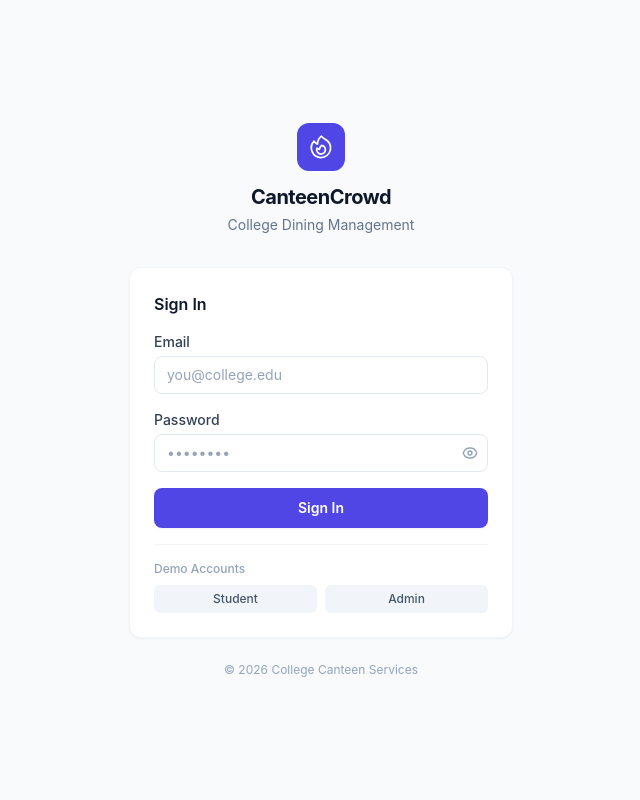
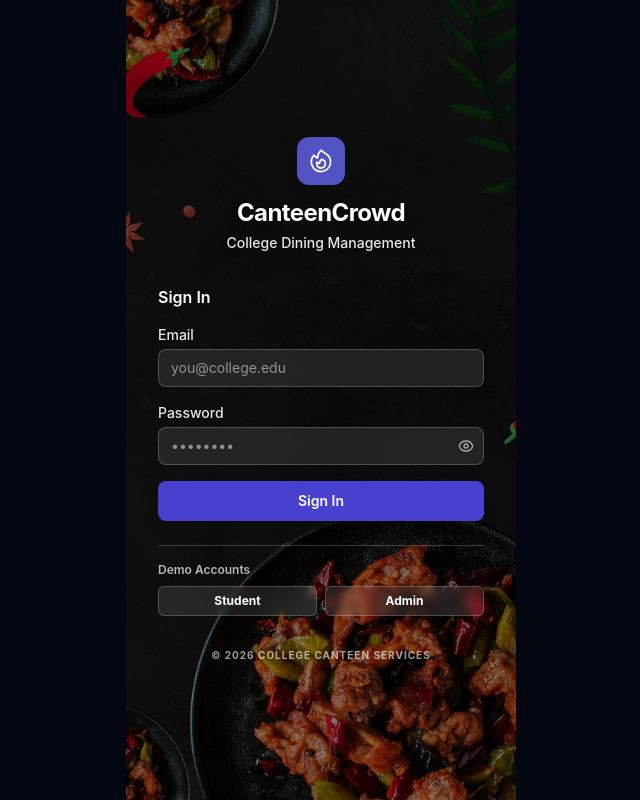
Before and after one commit to khushi-tk/Canteen-Optimizer, a React (Vite) app: page / in a window 1280 px wide. Shown: the whole page, without its empty margins (319-959 px from the left). Built offline with nearby package versions, Linux system fonts and the light colour scheme; no server answers.

Commit message:
Login Page + category separation + search bar

```diff
--- a/src/components/Menu/MenuGrid.tsx
+++ b/src/components/Menu/MenuGrid.tsx
@@ -1,23 +1,10 @@
 /**
  * components/Menu/MenuGrid.tsx
- *
- * 2-column grid of MenuItemCards with a horizontally-scrollable category
- * filter strip.  Each card shows emoji, dietary badge, name, description,
- * prep time, price, and an Add / Stepper control.
- *
- * Props:
- *   items        — full menu array
- *   isLoading    — show skeleton grid
- *   cart         — current cart items (for stepper state)
- *   onAdd        — callback when "+" / "Add" is tapped
- *   onUpdateQty  — callback for stepper delta (-1 / +1)
  */
 
 import { useMemo, useState } from 'react';
-import type { CartItem, MenuItem } from '../../types';
+import type { CartItem, MenuItem, DietaryTag } from '../../types';
 import { CategoryPill, DietaryBadge, EmptyState, Skeleton } from '../ui';
-
-/* ── Props ─────────────────────────────────────────────────── */
 
 interface MenuGridProps {
   items: MenuItem[];
@@ -27,8 +14,6 @@ interface MenuGridProps {
   onUpdateQty: (id: string, delta: number) => void;
 }
 
-/* ── MenuItemCard (internal) ───────────────────────────────── */
-
 interface CardProps {
   item: MenuItem;
   qty: number;
@@ -36,37 +21,79 @@ interface CardProps {
   onUpdateQty: (delta: number) => void;
 }
 
+/* ── Dietary filter config ─────────────────────────────────── */
+
+type DietaryFilter = 'all' | DietaryTag;
+
+const DIETARY_FILTERS: { value: DietaryFilter; label: string; dot: string }[] = [
+  { value: 'all', label: 'All', dot: '' },
+  { value: 'veg', label: 'Veg', dot: '#16a34a' },
+  { value: 'vegan', label: 'Vegan', dot: '#15803d' },
+  { value: 'non-veg', label: 'Non-Veg', dot: '#dc2626' },
+  { value: 'contains-egg', label: 'Contains Egg', dot: '#d97706' },
+];
+
+/* ── DietaryFilterBar (internal) ───────────────────────────── */
+
+function DietaryFilterBar({
+  active,
+  onChange,
+}: {
+  active: DietaryFilter;
+  onChange: (v: DietaryFilter) => void;
+}) {
+  return (
+    <div className="flex gap-2 overflow-x-auto no-scrollbar pb-1 mb-3">
+      {DIETARY_FILTERS.map(({ value, label, dot }) => {
+        const isActive = active === value;
+        return (
+          <button
+            key={value}
+            onClick={() => onChange(value)}
+            className={`flex flex-shrink-0 items-center gap-1.5 rounded-full border px-3 py-1.5 text-xs font-semibold transition-all duration-150 active:scale-95 focus:outline-none focus:ring-2 focus:ring-indigo-300 ${isActive
+                ? 'border-indigo-500 bg-indigo-50 text-indigo-700'
+                : 'border-slate-200 bg-white text-slate-600 hover:border-slate-300 hover:bg-slate-50'
+              }`}
+          >
+            {dot && (
+              <span
+                className="h-2 w-2 flex-shrink-0 rounded-sm"
+                style={{ backgroundColor: dot }}
+                aria-hidden="true"
+              />
+            )}
+            {label}
+          </button>
+        );
+      })}
+    </div>
+  );
+}
+
+/* ── MenuItemCard (internal) ───────────────────────────────── */
+
 function MenuItemCard({ item, qty, onAdd, onUpdateQty }: CardProps) {
   return (
     <div
-      className={`relative flex flex-col rounded-xl bg-white p-3 border border-slate-100 shadow-sm transition-all duration-200 ${
-        item.available
+      className={`relative flex flex-col rounded-xl bg-white p-3 border border-slate-100 shadow-sm transition-all duration-200 ${item.available
           ? 'hover:-translate-y-0.5 hover:shadow-md hover:border-slate-200'
           : 'opacity-50 pointer-events-none'
-      }`}
+        }`}
     >
-      {/* Unavailable overlay */}
       {!item.available && (
         <span className="absolute inset-0 z-10 flex items-center justify-center rounded-xl bg-white/70 text-xs font-semibold text-slate-500 backdrop-blur-[1px]">
           Currently unavailable
         </span>
       )}
 
-      {/* Top row: emoji + badge */}
       <div className="flex items-start justify-between mb-2">
         <span className="text-[28px] leading-none select-none">{item.emoji}</span>
         <DietaryBadge tag={item.dietaryTag} />
       </div>
 
-      {/* Name + description */}
-      <h3 className="text-sm font-semibold text-slate-900 leading-tight">
-        {item.name}
-      </h3>
-      <p className="line-clamp-2 mt-0.5 text-xs leading-relaxed text-slate-500">
-        {item.description}
-      </p>
+      <h3 className="text-sm font-semibold text-slate-900 leading-tight">{item.name}</h3>
+      <p className="line-clamp-2 mt-0.5 text-xs leading-relaxed text-slate-500">{item.description}</p>
 
-      {/* Prep time */}
       <div className="mt-2 flex items-center gap-1.5 text-xs text-slate-400">
         <svg className="h-3.5 w-3.5" fill="none" viewBox="0 0 24 24" stroke="currentColor" strokeWidth={2}>
           <path strokeLinecap="round" strokeLinejoin="round" d="M12 6v6h4.5m4.5 0a9 9 0 11-18 0 9 9 0 0118 0z" />
@@ -74,11 +101,8 @@ function MenuItemCard({ item, qty, onAdd, onUpdateQty }: CardProps) {
         <span className="font-medium">~{item.prepTimeMinutes} min</span>
       </div>
 
-      {/* Price + Add / Stepper */}
       <div className="mt-auto flex items-center justify-between pt-3">
-        <span className="text-base font-bold text-slate-900">
-          ₹{item.price}
-        </span>
+        <span className="text-base font-bold text-slate-900">₹{item.price}</span>
 
         {qty === 0 ? (
           <button
@@ -97,9 +121,7 @@ function MenuItemCard({ item, qty, onAdd, onUpdateQty }: CardProps) {
             >
               −
             </button>
-            <span className="w-5 text-center text-sm font-bold text-slate-900 tabular-nums">
-              {qty}
-            </span>
+            <span className="w-5 text-center text-sm font-bold text-slate-900 tabular-nums">{qty}</span>
             <button
               onClick={() => onUpdateQty(1)}
               aria-label={`Increase ${item.name} quantity`}
@@ -116,27 +138,38 @@ function MenuItemCard({ item, qty, onAdd, onUpdateQty }: CardProps) {
 
 /* ── MenuGrid ──────────────────────────────────────────────── */
 
-export function MenuGrid({
-  items,
-  isLoading,
-  cart,
-  onAdd,
-  onUpdateQty,
-}: MenuGridProps) {
+export function MenuGrid({ items, isLoading, cart, onAdd, onUpdateQty }: MenuGridProps) {
   const [activeCategory, setActiveCategory] = useState('All');
+  const [query, setQuery] = useState('');
+  const [dietaryFilter, setDietaryFilter] = useState<DietaryFilter>('all');
 
   const categories = useMemo(() => {
     const cats = Array.from(new Set(items.map((i) => i.category)));
     return ['All', ...cats];
   }, [items]);
 
-  const filtered = useMemo(
-    () =>
-      activeCategory === 'All'
-        ? items
-        : items.filter((i) => i.category === activeCategory),
-    [items, activeCategory],
-  );
+  const filtered = useMemo(() => {
+    const q = query.trim().toLowerCase();
+
+    let result = activeCategory === 'All'
+      ? items
+      : items.filter((i) => i.category === activeCategory);
+
+    if (dietaryFilter !== 'all') {
+      result = result.filter((i) => i.dietaryTag === dietaryFilter);
+    }
+
+    if (q) {
+      result = result.filter(
+        (i) =>
+          i.name.toLowerCase().includes(q) ||
+          i.category.toLowerCase().includes(q) ||
+          i.description?.toLowerCase().includes(q),
+      );
+    }
+
+    return result;
+  }, [items, activeCategory, dietaryFilter, query]);
 
   const qtyMap = useMemo(() => {
     const map = new Map<string, number>();
@@ -144,10 +177,17 @@ export function MenuGrid({
     return map;
   }, [cart]);
 
-  /* Loading skeleton */
+  const activeFiltersCount = (dietaryFilter !== 'all' ? 1 : 0) + (query ? 1 : 0);
+
   if (isLoading) {
     return (
       <div>
+        <Skeleton className="h-10 w-full rounded-xl mb-3" />
+        <div className="flex gap-2 overflow-x-auto no-scrollbar pb-3">
+          {Array.from({ length: 4 }).map((_, i) => (
+            <Skeleton key={i} className="h-8 w-24 flex-shrink-0 rounded-full" />
+          ))}
+        </div>
         <div className="flex gap-2 overflow-x-auto no-scrollbar pb-3">
           {Array.from({ length: 5 }).map((_, i) => (
             <Skeleton key={i} className="h-9 w-20 flex-shrink-0 rounded-full" />
@@ -164,6 +204,37 @@ export function MenuGrid({
 
   return (
     <div>
+      {/* Search bar */}
+      <div className="relative mb-3">
+        <svg
+          className="pointer-events-none absolute left-3 top-1/2 -translate-y-1/2 h-4 w-4 text-slate-400"
+          fill="none" viewBox="0 0 24 24" stroke="currentColor" strokeWidth={2}
+        >
+          <path strokeLinecap="round" strokeLinejoin="round" d="M21 21l-4.35-4.35m0 0A7.5 7.5 0 104.5 4.5a7.5 7.5 0 0012.15 12.15z" />
+        </svg>
+        <input
+          type="search"
+          value={query}
+          onChange={(e) => setQuery(e.target.value)}
+          placeholder="Search items or categories…"
+          className="w-full rounded-xl border border-slate-200 bg-slate-50 py-2.5 pl-9 pr-9 text-sm text-slate-800 placeholder:text-slate-400 focus:border-indigo-400 focus:bg-white focus:outline-none focus:ring-2 focus:ring-indigo-100 transition-all"
+        />
+        {query && (
+          <button
+            onClick={() => setQuery('')}
+            aria-label="Clear search"
+            className="absolute right-3 top-1/2 -translate-y-1/2 text-slate-400 hover:text-slate-600 transition-colors"
+          >
+            <svg className="h-4 w-4" fill="none" viewBox="0 0 24 24" stroke="currentColor" strokeWidth={2}>
+              <path strokeLinecap="round" strokeLinejoin="round" d="M6 18L18 6M6 6l12 12" />
+            </svg>
+          </button>
+        )}
+      </div>
+
+      {/* Dietary filter row */}
+      <DietaryFilterBar active={dietaryFilter} onChange={setDietaryFilter} />
+
       {/* Category strip */}
       <div className="flex gap-2 overflow-x-auto no-scrollbar pb-3">
         {categories.map((cat) => (
@@ -176,16 +247,31 @@ export function MenuGrid({
         ))}
       </div>
 
+      {/* Active filter summary */}
+      {activeFiltersCount > 0 && (
+        <div className="flex items-center justify-between mb-3">
+          <p className="text-xs text-slate-500">
+            <span className="font-semibold text-slate-700">{filtered.length}</span> item{filtered.length !== 1 ? 's' : ''} found
+          </p>
+          <button
+            onClick={() => { setQuery(''); setDietaryFilter('all'); }}
+            className="text-xs font-semibold text-indigo-600 hover:text-indigo-800 transition-colors"
+          >
+            Clear all filters
+          </button>
+        </div>
+      )}
+
       {/* Grid or empty */}
       {filtered.length === 0 ? (
         <EmptyState
           icon={
             <svg className="h-6 w-6" fill="none" viewBox="0 0 24 24" stroke="currentColor" strokeWidth={1.5}>
-              <path strokeLinecap="round" strokeLinejoin="round" d="M9.75 9.75l4.5 4.5m0-4.5l-4.5 4.5M21 12a9 9 0 11-18 0 9 9 0 0118 0z" />
+              <path strokeLinecap="round" strokeLinejoin="round" d="M21 21l-4.35-4.35m0 0A7.5 7.5 0 104.5 4.5a7.5 7.5 0 0012.15 12.15z" />
             </svg>
           }
-          title="No items in this category"
-          subtitle="Try another category or check back later."
+          title={query ? `No results for "${query}"` : `No ${dietaryFilter} items here`}
+          subtitle="Try adjusting your filters or search term."
         />
       ) : (
         <div className="grid grid-cols-2 gap-3">
--- a/src/pages/LoginPage.tsx
+++ b/src/pages/LoginPage.tsx
@@ -3,10 +3,7 @@
  */
 
 import { useState } from 'react';
-import type { LoginCredentials } from '../types';
-//import { useAuth } from '../hooks/useAuth';
 import { useAuth } from '../context/AuthContext';
-//^ temporary
 import { Spinner, ErrorBanner } from '../components/ui';
 
 export function LoginPage() {
@@ -32,21 +29,40 @@ export function LoginPage() {
   };
 
   return (
-    <div className="flex min-h-screen items-center justify-center bg-slate-50 px-4">
-      <div className="w-full max-w-sm">
+    /*
+      Outer shell: fills the whole screen on any device,
+      centers the phone-sized content on desktop
+    */
+    <div className="flex min-h-screen items-center justify-center bg-gray-950">
+
+      {/*
+        Phone frame: fixed portrait dimensions.
+        On a real phone this fills the screen naturally.
+        On desktop it shows as a centered phone-sized card.
+      */}
+      <div
+        className="relative w-[390px] h-[844px] max-w-full max-h-[100dvh] overflow-hidden bg-cover bg-center bg-no-repeat"
+        style={{ backgroundImage: "url('/login-bg.jpg')" }}
+      >
+        {/* Dark overlay */}
+        <div className="absolute inset-0 bg-black/45" />
+
+        {/* Scrollable content */}
+        <div className="relative z-10 flex flex-col justify-center h-full px-8 overflow-y-auto">
+
+          {/* Logo + branding */}
           <div className="mb-8 text-center">
-          <div className="mx-auto mb-3 flex h-12 w-12 items-center justify-center rounded-xl bg-indigo-600 text-white">
+            <div className="mx-auto mb-3 flex h-12 w-12 items-center justify-center rounded-xl bg-indigo-500/80 backdrop-blur-sm text-white shadow-lg">
               <svg className="h-7 w-7" fill="none" viewBox="0 0 24 24" stroke="currentColor" strokeWidth={1.5}>
                 <path strokeLinecap="round" strokeLinejoin="round" d="M15.362 5.214A8.252 8.252 0 0112 21 8.25 8.25 0 016.038 7.048 8.287 8.287 0 009 9.6a8.983 8.983 0 013.361-6.867 8.21 8.21 0 003 2.48z" />
                 <path strokeLinecap="round" strokeLinejoin="round" d="M12 18a3.75 3.75 0 00.495-7.467 5.99 5.99 0 00-1.925 3.546 5.974 5.974 0 01-2.133-1.001A3.75 3.75 0 0012 18z" />
               </svg>
             </div>
-          <h1 className="text-xl font-bold tracking-tight text-slate-900">CanteenCrowd</h1>
-          <p className="mt-1 text-sm text-slate-500">College Dining Management</p>
+            <h1 className="text-2xl font-bold tracking-tight text-white drop-shadow-lg">CanteenCrowd</h1>
+            <p className="mt-1 text-sm text-white/90 font-medium drop-shadow-md">College Dining Management</p>
           </div>
 
-        <div className="rounded-xl bg-white p-6 border border-slate-100 shadow-sm">
-          <h2 className="text-base font-semibold text-slate-900 mb-4">Sign In</h2>
+          <h2 className="text-base font-semibold text-white mb-4 drop-shadow-md">Sign In</h2>
 
           {error && (
             <div className="mb-4">
@@ -56,7 +72,7 @@ export function LoginPage() {
 
           <form onSubmit={handleSubmit} className="space-y-4">
             <div>
-              <label htmlFor="email" className="block text-sm font-medium text-slate-700 mb-1">
+              <label htmlFor="email" className="block text-sm font-medium text-white/90 mb-1 drop-shadow-sm">
                 Email
               </label>
               <input
@@ -66,12 +82,12 @@ export function LoginPage() {
                 onChange={(e: React.ChangeEvent<HTMLInputElement>) => setEmail(e.target.value)}
                 placeholder="you@college.edu"
                 required
-                className="w-full rounded-lg border border-slate-200 px-3 py-2 text-sm text-slate-900 placeholder:text-slate-400 focus:border-indigo-500 focus:outline-none focus:ring-1 focus:ring-indigo-500 transition-colors"
+                className="w-full rounded-lg border border-white/20 bg-white/10 backdrop-blur-md px-3 py-2 text-sm text-white placeholder:text-white/50 focus:border-indigo-400 focus:outline-none focus:ring-1 focus:ring-indigo-400 transition-colors"
               />
             </div>
 
             <div>
-              <label htmlFor="password" className="block text-sm font-medium text-slate-700 mb-1">
+              <label htmlFor="password" className="block text-sm font-medium text-white/90 mb-1 drop-shadow-sm">
                 Password
               </label>
               <div className="relative">
@@ -82,12 +98,12 @@ export function LoginPage() {
                   onChange={(e: React.ChangeEvent<HTMLInputElement>) => setPassword(e.target.value)}
                   placeholder="••••••••"
                   required
-                  className="w-full rounded-lg border border-slate-200 px-3 py-2 pr-10 text-sm text-slate-900 placeholder:text-slate-400 focus:border-indigo-500 focus:outline-none focus:ring-1 focus:ring-indigo-500 transition-colors"
+                  className="w-full rounded-lg border border-white/20 bg-white/10 backdrop-blur-md px-3 py-2 pr-10 text-sm text-white placeholder:text-white/50 focus:border-indigo-400 focus:outline-none focus:ring-1 focus:ring-indigo-400 transition-colors"
                 />
                 <button
                   type="button"
                   onClick={() => setShowPassword(!showPassword)}
-                  className="absolute right-2.5 top-1/2 -translate-y-1/2 text-slate-400 hover:text-slate-600"
+                  className="absolute right-2.5 top-1/2 -translate-y-1/2 text-white/60 hover:text-white transition-colors"
                   aria-label={showPassword ? 'Hide password' : 'Show password'}
                 >
                   {showPassword ? (
@@ -107,7 +123,7 @@ export function LoginPage() {
             <button
               type="submit"
               disabled={isLoading}
-              className="flex w-full items-center justify-center gap-2 rounded-lg bg-indigo-600 py-2.5 text-sm font-semibold text-white shadow-sm transition-all duration-150 hover:bg-indigo-700 active:scale-[0.98] disabled:opacity-60 disabled:cursor-not-allowed focus:outline-none focus:ring-2 focus:ring-indigo-500 focus:ring-offset-1"
+              className="flex w-full items-center justify-center gap-2 rounded-lg bg-indigo-600/90 backdrop-blur-sm py-2.5 text-sm font-semibold text-white shadow-lg transition-all duration-150 hover:bg-indigo-700 active:scale-[0.98] disabled:opacity-60 disabled:cursor-not-allowed focus:outline-none focus:ring-2 focus:ring-indigo-400 focus:ring-offset-1"
             >
               {isLoading ? (
                 <>
@@ -120,30 +136,31 @@ export function LoginPage() {
             </button>
           </form>
 
-          <div className="mt-4 pt-4 border-t border-slate-100">
-            <p className="text-xs font-medium text-slate-400 mb-2">Demo Accounts</p>
+          <div className="mt-6 pt-4 border-t border-white/20">
+            <p className="text-xs font-semibold text-white/70 mb-2 drop-shadow-sm">Demo Accounts</p>
             <div className="flex gap-2">
               <button
                 type="button"
                 onClick={() => quickFill('student')}
-                className="flex-1 rounded-md bg-slate-100 px-3 py-1.5 text-xs font-medium text-slate-600 hover:bg-slate-200 transition-colors"
+                className="flex-1 rounded-md bg-white/10 backdrop-blur-sm px-3 py-1.5 text-xs font-bold text-white border border-white/20 hover:bg-white/20 transition-colors"
               >
                 Student
               </button>
               <button
                 type="button"
                 onClick={() => quickFill('admin')}
-                className="flex-1 rounded-md bg-slate-100 px-3 py-1.5 text-xs font-medium text-slate-600 hover:bg-slate-200 transition-colors"
+                className="flex-1 rounded-md bg-white/10 backdrop-blur-sm px-3 py-1.5 text-xs font-bold text-white border border-white/20 hover:bg-white/20 transition-colors"
               >
                 Admin
               </button>
             </div>
           </div>
-        </div>
 
-        <p className="mt-6 text-center text-xs text-slate-400">
+          <p className="mt-8 text-center text-[10px] uppercase tracking-widest font-bold text-white/60 drop-shadow-sm">
             © {new Date().getFullYear()} College Canteen Services
           </p>
+
+        </div>
       </div>
     </div>
   );
```
Also changed, not shown: public/login-bg.jpg (added). Lines whose indentation alone changed are shown as unchanged.
